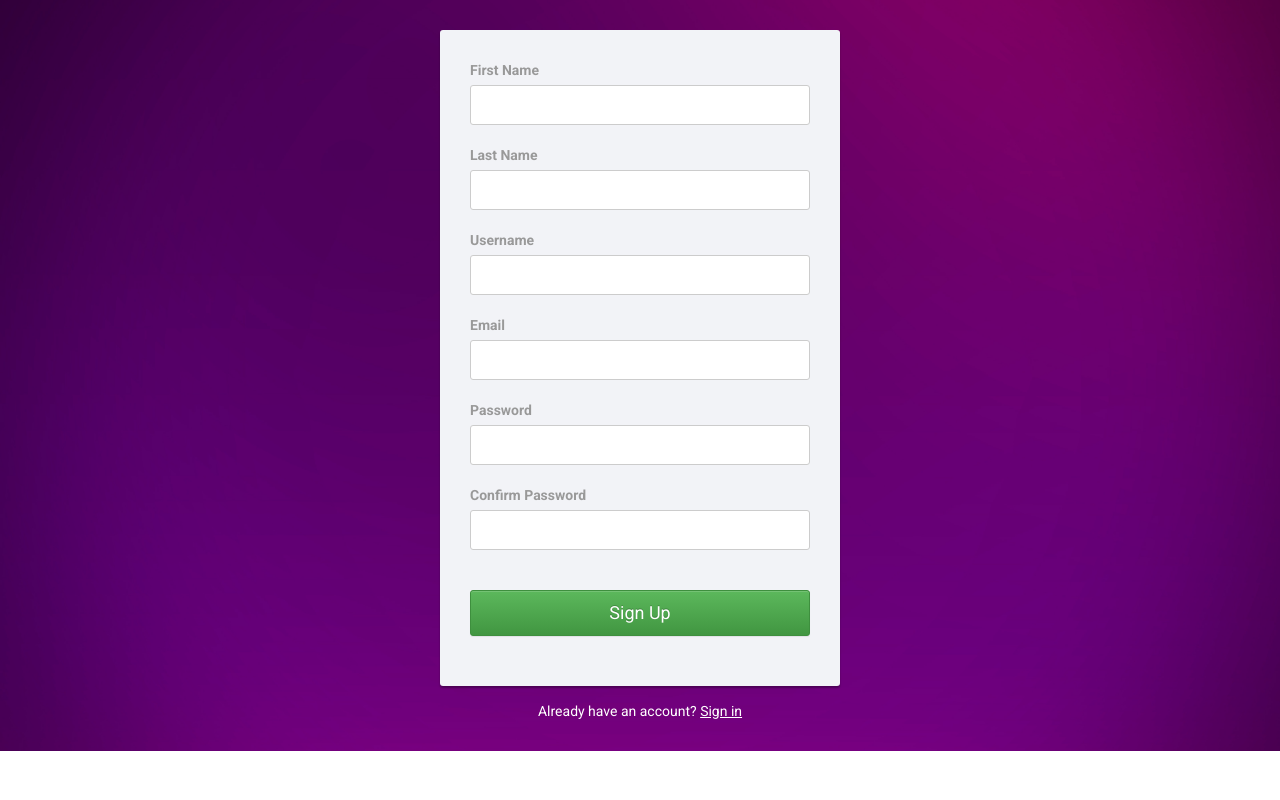
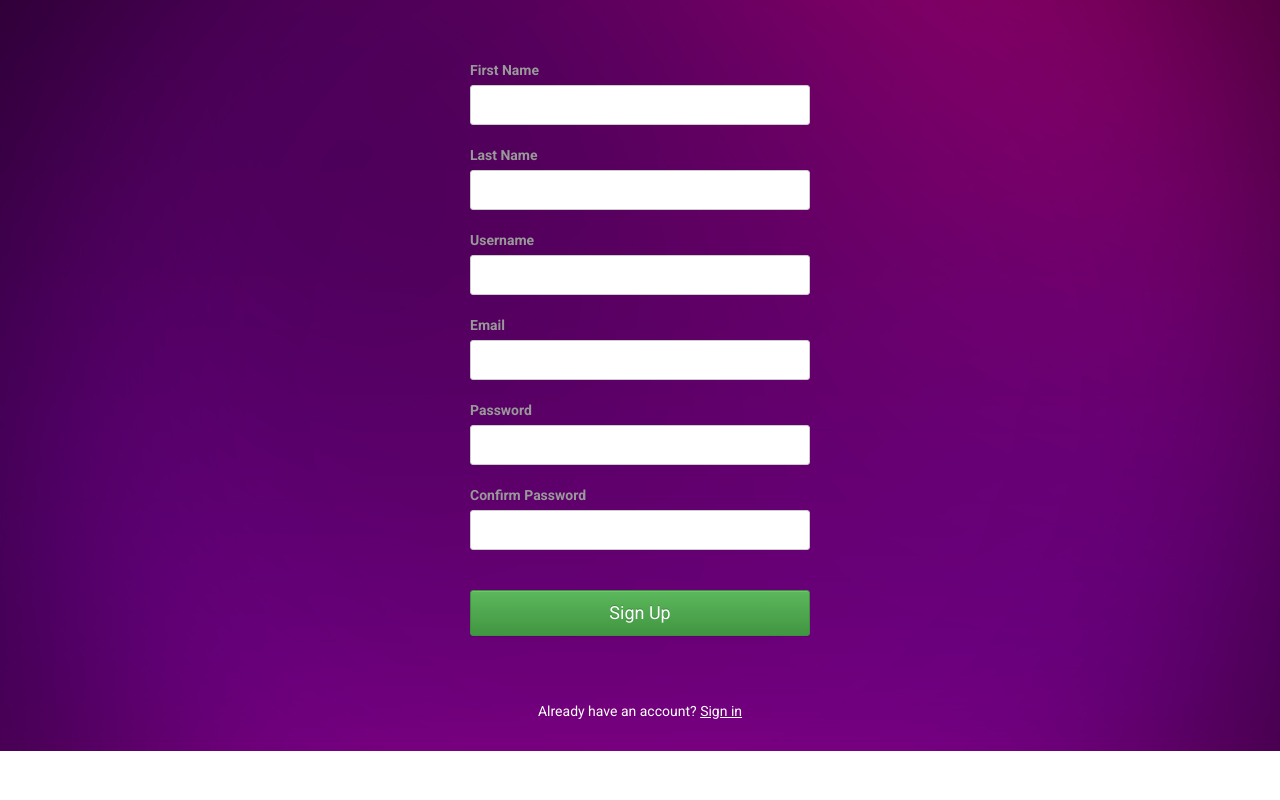
Before and after one commit to vedant-jad99/Midas-Task2, a Flask app: page /registration in a window 1280 px wide. Run offline with Flask 2, Linux system fonts and the light colour scheme; parts of the project's set-up code (start-up, migrations or seed data) failed here and were passed over; some libraries are stand-ins or nearby versions.

Commit message:
Made some modification in css

```diff
--- a/app/static/main.css
+++ b/app/static/main.css
@@ -9,7 +9,7 @@
 .form-control {
     height: 40px;
     box-shadow: none;
-    color: #969fa4;
+    color: rgba(255, 255, 255, 0);
 }
 
 .form-control:focus {
@@ -31,8 +31,7 @@
     color: #999;
     border-radius: 3px;
     margin-bottom: 15px;
-    background: #f2f3f7;
-    box-shadow: 0px 2px 2px rgba(0, 0, 0, 0.3);
+    background: rgba(255, 255, 255, 0);
     padding: 30px;
 }
 
```
